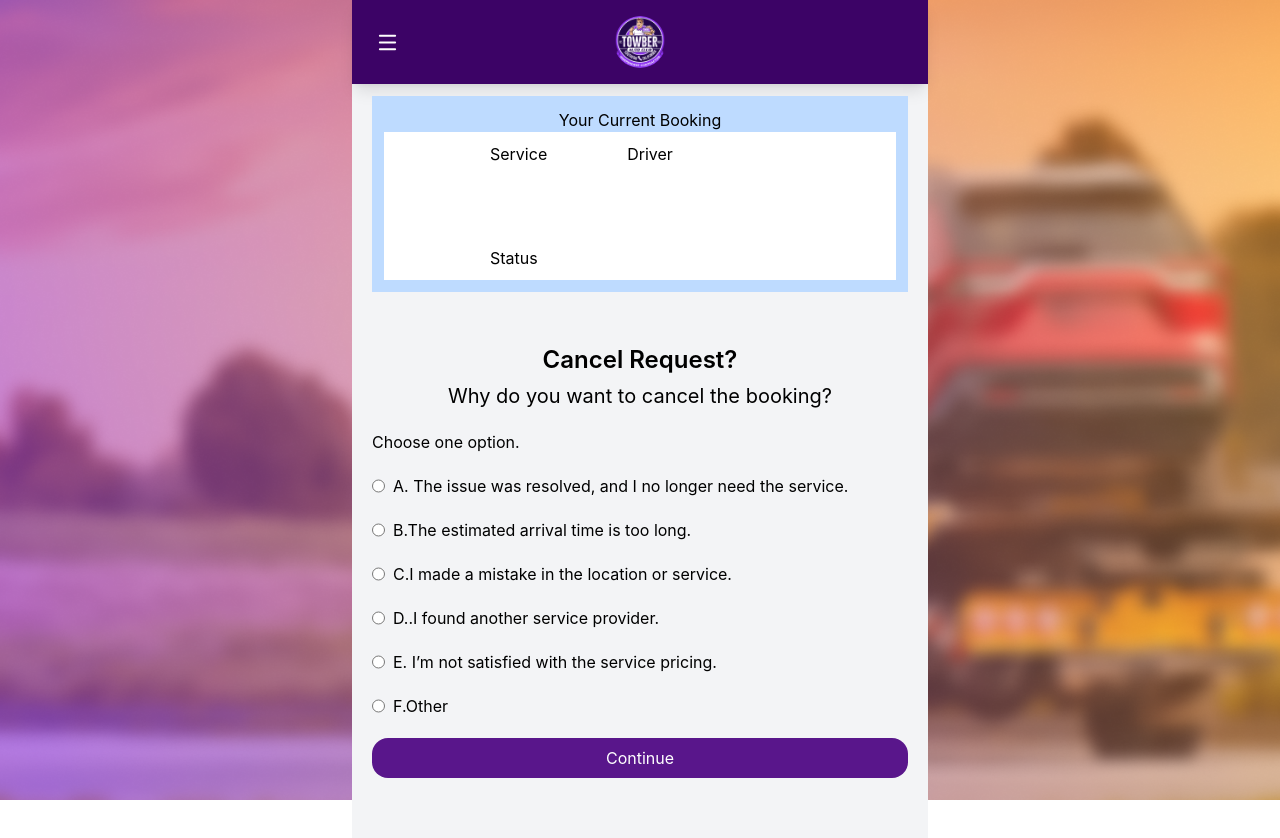
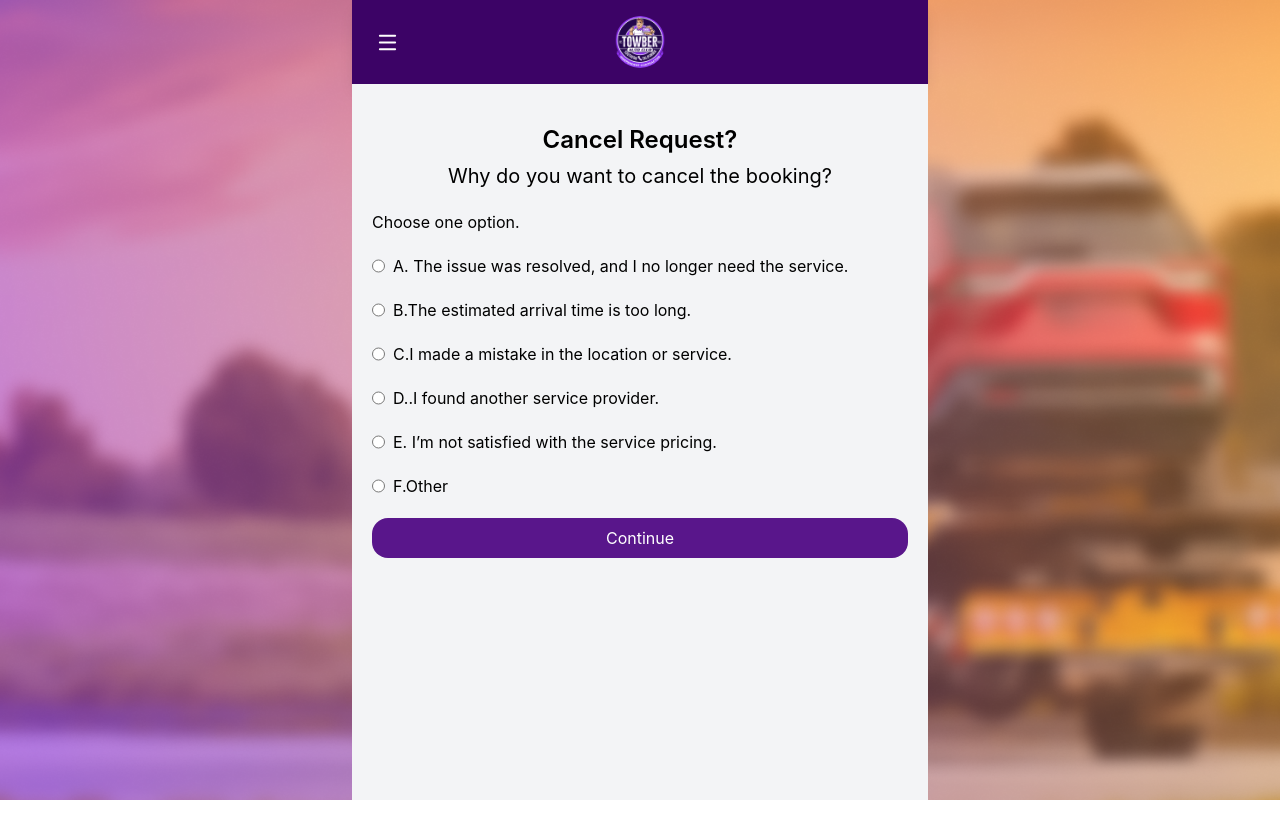
Before and after one commit to prabhjeet127s/Car-Towing, a React (Vite) app: page /cancelride in a window 1280 px wide. Shown: the top 838 px of the page. After the commit the page ends 800 px from the top, so only its background shows below. Built offline with nearby package versions, Linux system fonts and the light colour scheme.

Commit message:
fixed overflow height of service pages

```diff
--- a/src/Components/Serviceheader/WelcomeMessage.tsx
+++ b/src/Components/Serviceheader/WelcomeMessage.tsx
@@ -7,6 +7,7 @@ const WelcomeMessage = () => {
 
     return (
         <>
+
             {path !== "/towberbooked" && path !== "/cancelride" &&
 
                 <div className="flex items-start p-3 gap-3 w-full pl-10">
@@ -26,7 +27,7 @@ const WelcomeMessage = () => {
                     </div>
 
                 </div>}
-            <div className="bg-blue-200 mx-5 p-3  m-3" >
+   {  /*       <div className="bg-blue-200 mx-5 p-3  m-3" >
                 <h3 className="text-center" >Your Current Booking</h3>
                 <div className="bg-white p-2.5" >
                     <div className="flex  flex-wrap px-24   gap-20" >
@@ -38,6 +39,7 @@ const WelcomeMessage = () => {
                     <div></div>
                 </div>
             </div>
+        */}
         </>
     );
 };
```
